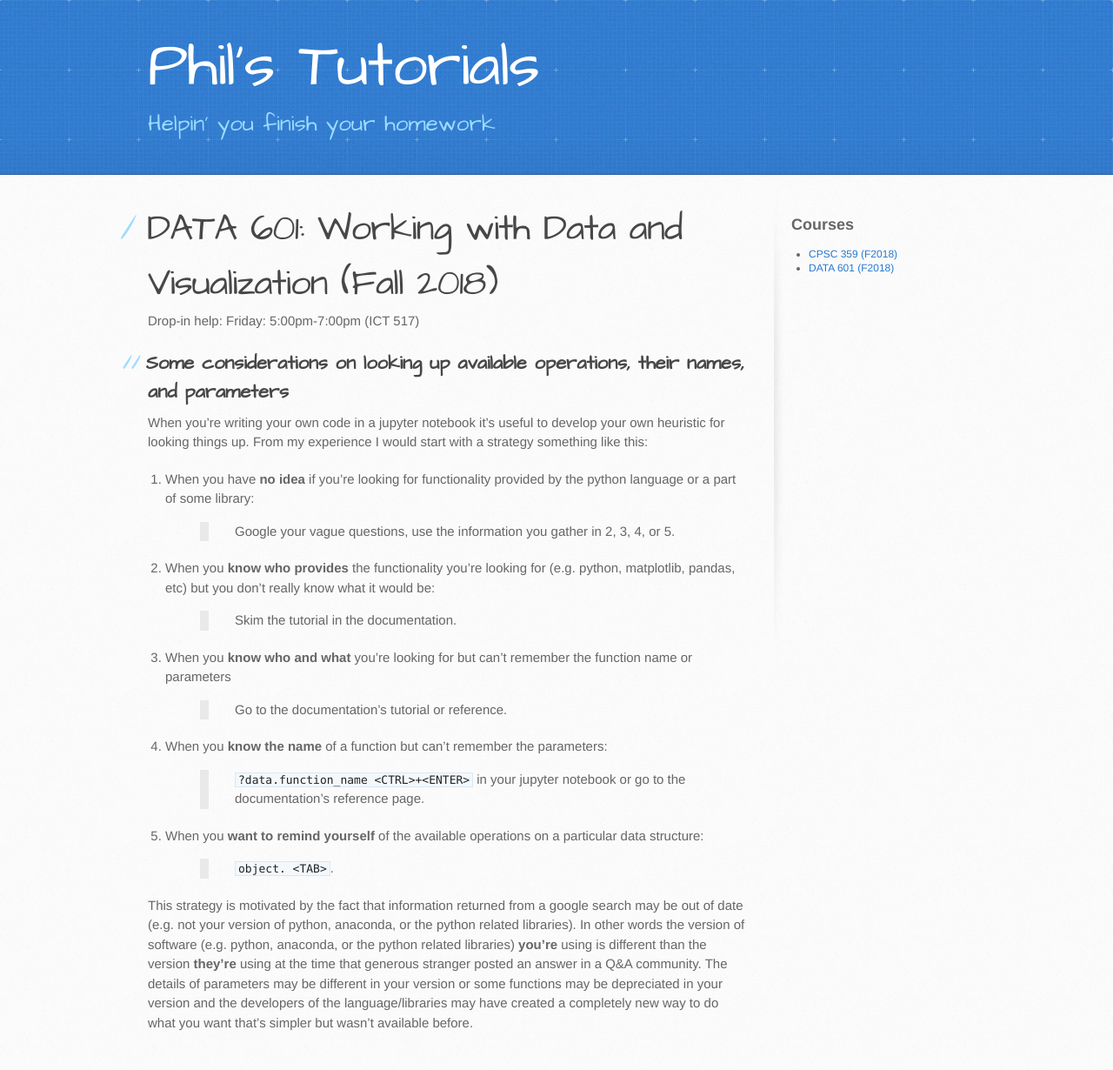
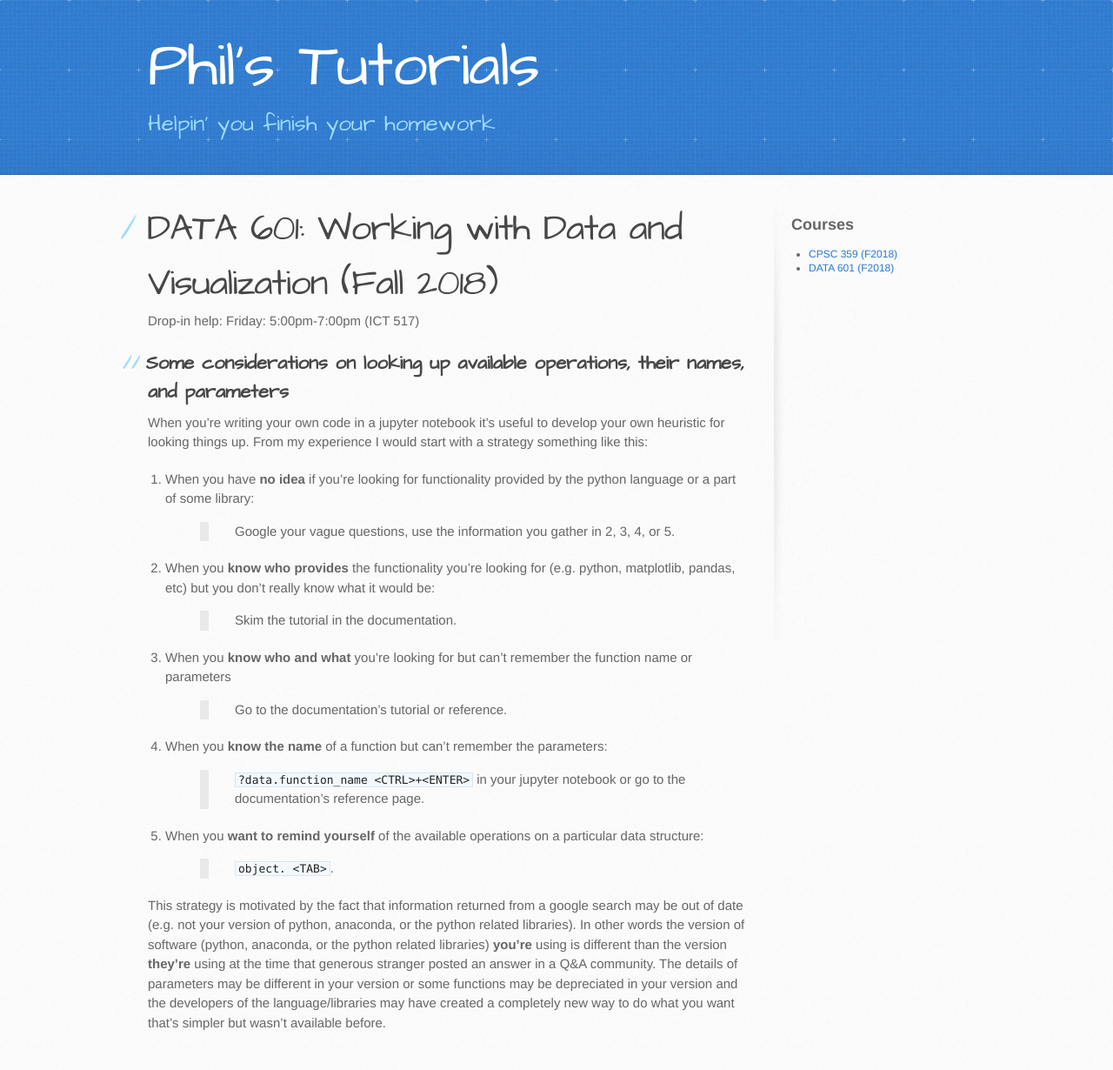
Before and after one commit to philstutorials/philstutorials.github.io, a Jekyll site: the page built from DATA601.md, in a window 1280 px wide. Shown: the whole page at 87% size. Built offline with Jekyll 4.4.1, drawn with Linux system fonts in a browser that asks for light colours; our own code applies the rules of GitHub Pages for plain Markdown files.

```diff
--- a/DATA601.md
+++ b/DATA601.md
@@ -27,5 +27,5 @@ When you're writing your own code in a jupyter notebook it's useful to develop y
 
 
 This strategy is motivated by the fact that information returned from a google search may be out of date (e.g. not your version of python, anaconda, or the python related libraries).
-In other words the version of software (e.g. python, anaconda, or the python related libraries) **you're** using is different than the version **they're** using at the time that generous stranger posted an answer in a Q&A community.
+In other words the version of software (python, anaconda, or the python related libraries) **you're** using is different than the version **they're** using at the time that generous stranger posted an answer in a Q&A community.
 The details of parameters may be different in your version or some functions may be depreciated in your version and the developers of the language/libraries may have created a completely new way to do what you want that's simpler but wasn't available before.
```
